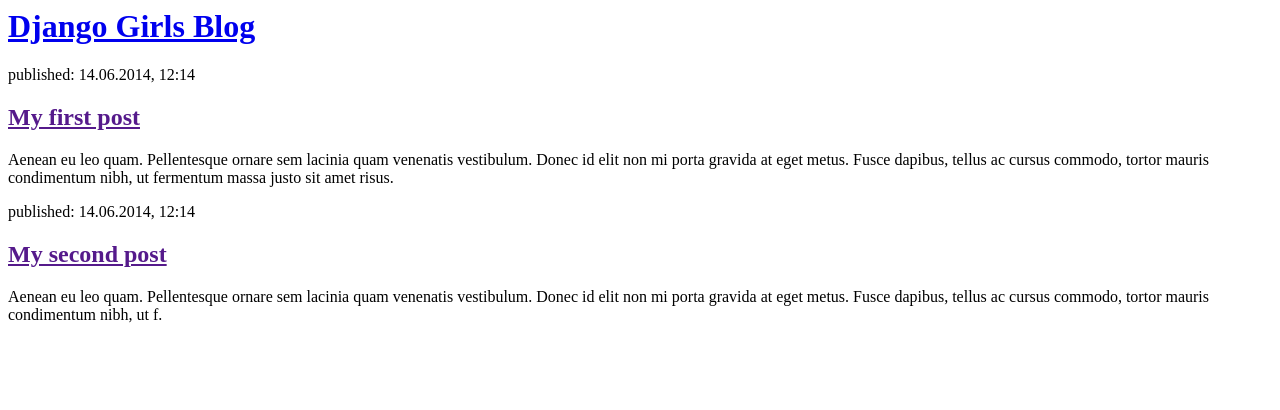
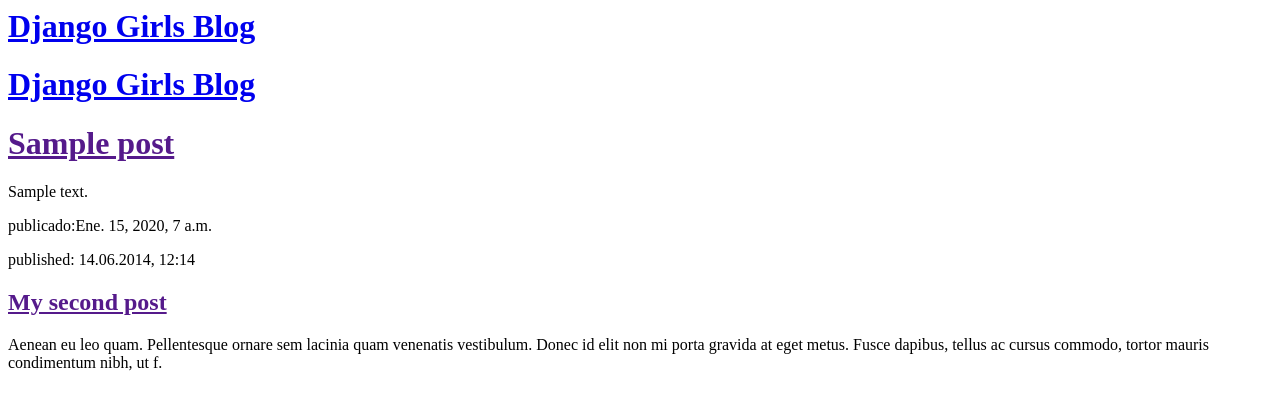
Before and after one commit to poloniocaride/my-first-blog, a Django app: template blog/templates/blog/post_list.html in a window 1280 px wide. Shown: the top 410 px of the page. Run offline with Django 3.2, Linux system fonts and the light colour scheme; the template is opened without the code that fills it: values that come from a table or form of the project are taken from there, others are empty; tables that the repository leaves empty hold one stand-in row (values such as "Sample post").

Commit message:
Templates modificados para mostrar post desde base de datos.

```diff
--- a/blog/templates/blog/post_list.html
+++ b/blog/templates/blog/post_list.html
@@ -7,11 +7,16 @@
             <h1><a href="/">Django Girls Blog</a></h1>
         </div>
 
-        <div>
-            <p>published: 14.06.2014, 12:14</p>
-            <h2><a href="">My first post</a></h2>
-            <p>Aenean eu leo quam. Pellentesque ornare sem lacinia quam venenatis vestibulum. Donec id elit non mi porta gravida at eget metus. Fusce dapibus, tellus ac cursus commodo, tortor mauris condimentum nibh, ut fermentum massa justo sit amet risus.</p>
+
+	<div><h1><a href="/">Django Girls Blog</a></h1 ></div >
+
+{% for post in posts %}
+	<div>
+           <h1><a href="">{{ post.title }} </a></h1>
+           <p>{{ post.text|linebreaksbr }}</p>
+           <p> publicado:{{ post.published_date }}</p>
         </div>
+{% endfor %}
 
         <div>
             <p>published: 14.06.2014, 12:14</p>
--- a/blog/views.py
+++ b/blog/views.py
@@ -1,5 +1,9 @@
 from django.shortcuts import render
+from django.utils import timezone
+from .models import Post
 
 # Create your views here.
+
 def post_list(request):
-    return render(request, 'blog/post_list.html', {})
+    posts = Post.objects.filter(published_date__lte=timezone.now()).order_by('published_date')
+    return render(request, 'blog/post_list.html', {'posts':posts})
--- a/mysite/settings.py
+++ b/mysite/settings.py
@@ -26,7 +26,7 @@
 DEBUG = True
 
 
-ALLOWED_HOSTS = ['127.0.0.1', ' . pythonanywhere.com']
+ALLOWED_HOSTS = ['127.0.0.1', 'poloniocaride.pythonanywhere.com' ]
 
 # Application definition
 
```
